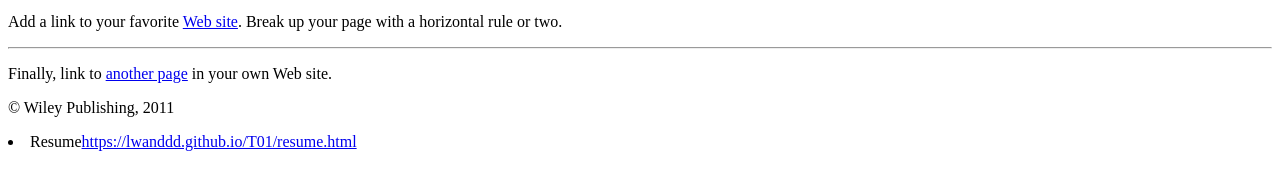
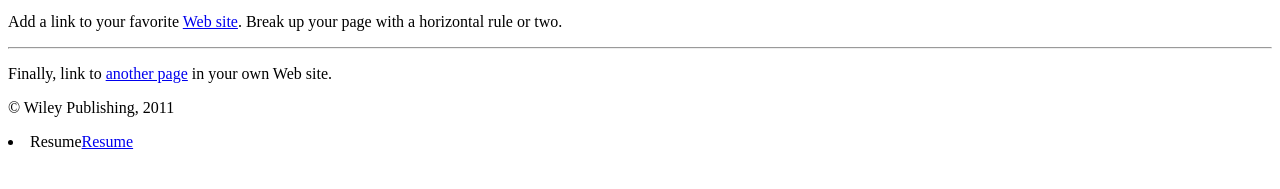
Before and after one commit to lwanddd/T01, a plain HTML site: page index.html in a window 1280 px wide. Shown: the part 489-678 px from the top of the page. Drawn offline with Linux system fonts and the light colour scheme.

Commit message:
My first page

```diff
--- a/index.html
+++ b/index.html
@@ -28,6 +28,6 @@ Break up your page with a horizontal rule or two. </p>
 site.</p>
 <!-- And add a copyright notice.-->
 <p>© Wiley Publishing, 2011</p>
-<li>Resume<a href="Resume">https://lwanddd.github.io/T01/resume.html</a></li>
+<li>Resume<a href="https://lwanddd.github.io/T01/resume.html">Resume</a></li>
 </body>
 </html>
```
